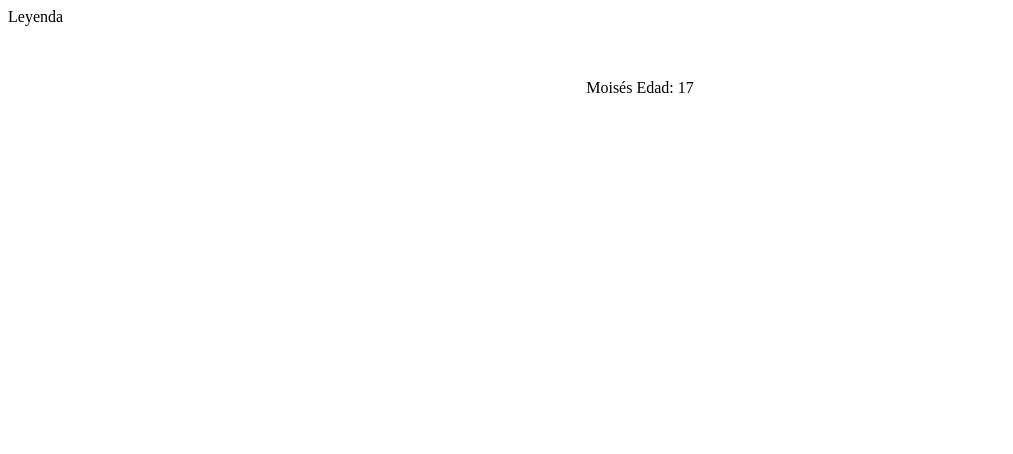
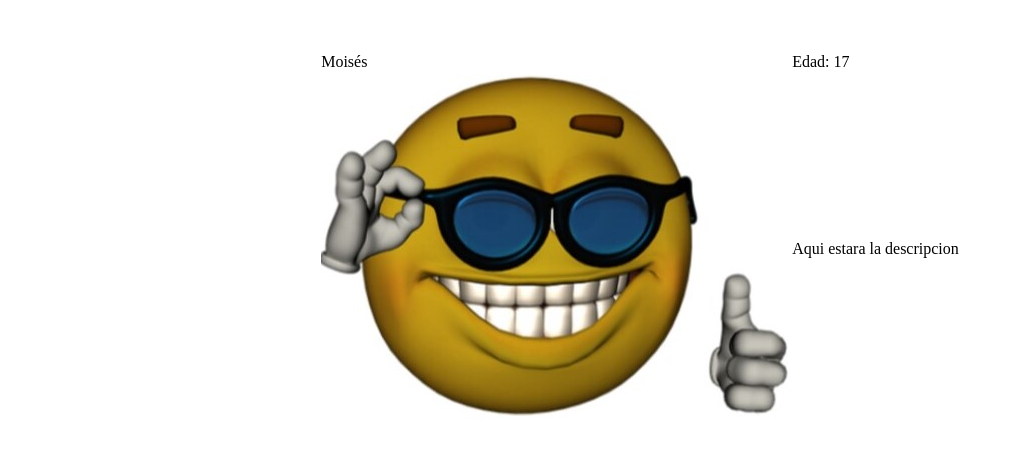
Before and after one commit to RequenaRojas/4IV7-AWS-Requena-Rojas-Sofocles, a plain HTML site: page curriculoPro.html in a window 1280 px wide. Shown: the whole page, without its empty margins (0-1013 px from the left). Drawn offline with Linux system fonts and the light colour scheme.

Commit message:
Aprendiendo de tablas

```diff
--- a/curriculoPro.html
+++ b/curriculoPro.html
@@ -8,11 +8,15 @@
     <link rel="stylesheet" href="CSS/Curriculo.css">
 </head>
 <body>
-    <caption>Leyenda</caption>
-    <table  class="tabla" >
-        <tr class="azul">
+
+    <table>
+        <tr>
             <td>Moisés</td>
             <td>Edad: 17</td>
+        </tr>
+        <tr>
+            <td> <img src="Media/Carita.jpg" alt=""></td>
+            <td>Aqui estara la descripcion</td>
         </tr>
 
     </table>
```
